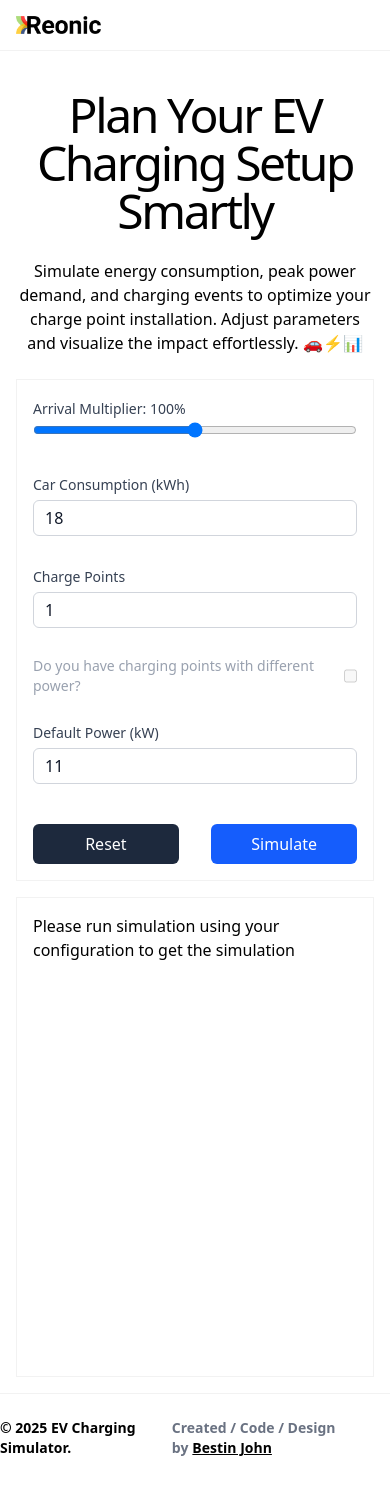
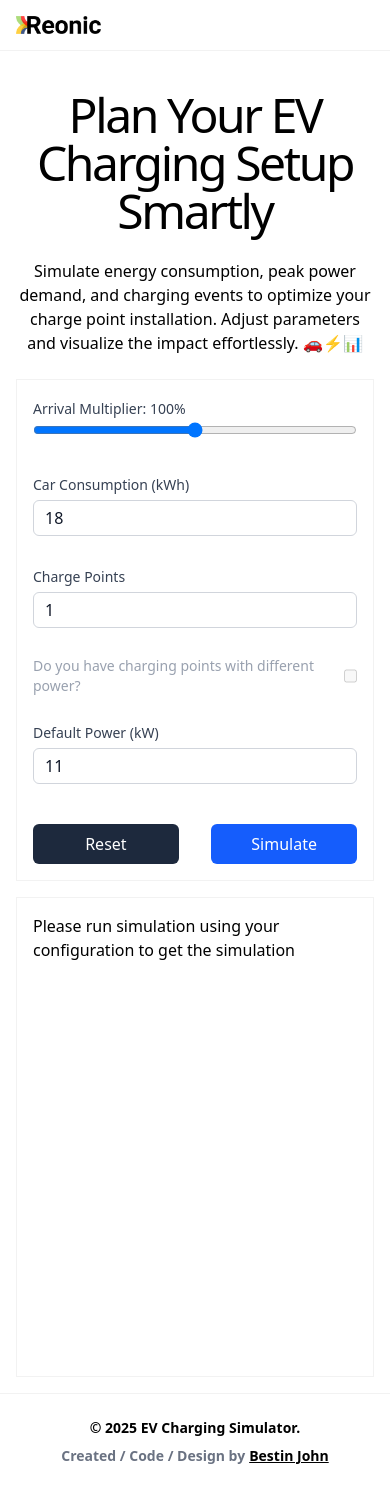
Before and after one commit to bestii/EV-Charging-Simulator-FE, a React (Vite) app: page / in a window 390 px wide. Built offline with nearby package versions, Linux system fonts and the light colour scheme.

Commit message:
Improve footer layout for better alignment and responsiveness; update header z-index for improved visibility

```diff
--- a/src/components/footer/Footer.tsx
+++ b/src/components/footer/Footer.tsx
@@ -1,12 +1,12 @@
 const Footer = () => {
   return (
     <footer className="container mx-auto text-sm font-semibold">
-      <div className="flex justify-between border-t border-gray-950/5 py-6">
-        <span>© {new Date().getFullYear()} EV Charging Simulator.</span>
-        <span>
-          <span className="me-1 text-gray-500">
-            {'Created / Code / Design by'}
-          </span>
+      <div className="flex flex-col items-center gap-2 border-t border-gray-950/5 px-4 py-6 sm:flex-row sm:justify-between">
+        <span className="text-center">
+          © {new Date().getFullYear()} EV Charging Simulator.
+        </span>
+        <span className="text-center">
+          <span className="me-1 text-gray-500">Created / Code / Design by</span>
           <a
             href="https://github.com/bestii"
             className="underline"
--- a/src/components/header/Header.tsx
+++ b/src/components/header/Header.tsx
@@ -2,7 +2,7 @@ import { default as logoSrc } from '../../assets/logo.png';
 
 const Header = () => {
   return (
-    <header className="sticky top-0 border-b border-gray-950/5 bg-white px-4 py-4">
+    <header className="sticky top-0 z-10 border-b border-gray-950/5 bg-white px-4 py-4">
       <div className="container mx-auto">
         <img className="w-[85px]" src={logoSrc} alt="company logo" />
       </div>
```
